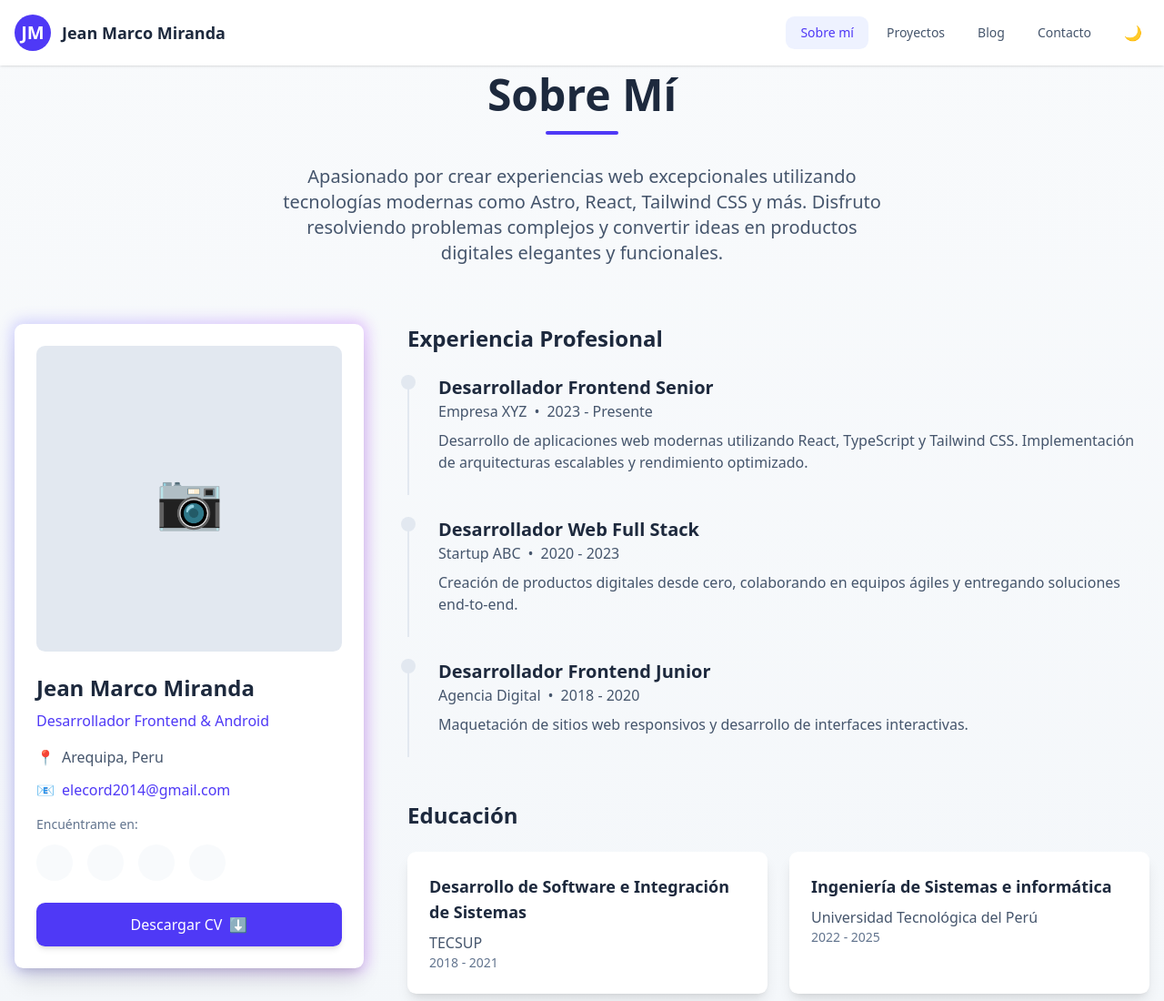
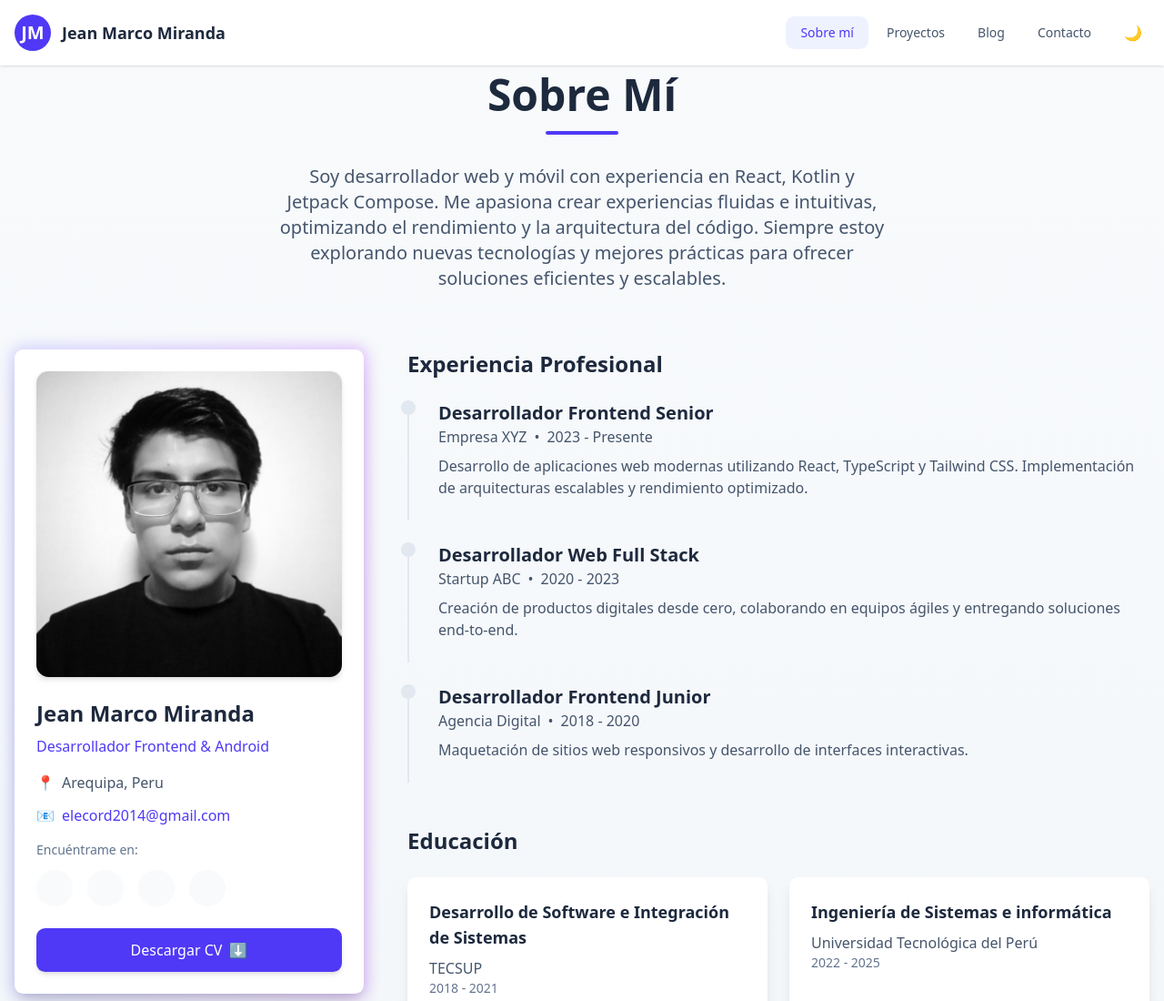
Before and after one commit to JeanMarcoMiranda/portfolio-web, an Astro site: page /about in a window 1280 px wide. Shown: the top 1100 px of the page at 91% size. Built offline with nearby package versions, Linux system fonts and the light colour scheme; Astro itself is replaced by a stand-in of ours; some icons are missing.

Commit message:
fear: changin about me content and styles of profile picture

```diff
--- a/src/features/about/About.astro
+++ b/src/features/about/About.astro
@@ -1,12 +1,13 @@
 --- // AboutMe.astro
 import { Image } from 'astro:assets';
 import { Icon } from 'astro-icon/components';
+import profileImage from '../../assets/profile.jpg'; // ajusta la ruta según dónde esté tu componente
 
 // Puedes personalizar estos datos según tu información
 const personalInfo = {
   name: "Jean Marco Miranda",
   title: "Desarrollador Frontend & Android",
-  description: "Apasionado por crear experiencias web excepcionales utilizando tecnologías modernas como Astro, React, Tailwind CSS y más. Disfruto resolviendo problemas complejos y convertir ideas en productos digitales elegantes y funcionales.",
+  description: "Soy desarrollador web y móvil con experiencia en React, Kotlin y Jetpack Compose. Me apasiona crear experiencias fluidas e intuitivas, optimizando el rendimiento y la arquitectura del código. Siempre estoy explorando nuevas tecnologías y mejores prácticas para ofrecer soluciones eficientes y escalables.",
   location: "Arequipa, Peru",
   email: "elecord2014@gmail.com",
 };
@@ -82,11 +83,13 @@ const interests = ["Programación", "Diseño UX/UI", "Inteligencia Artificial",
         <div class="relative group">
           <div class="absolute -inset-1 bg-gradient-to-r from-indigo-500 to-purple-600 rounded-xl blur opacity-25 group-hover:opacity-75 transition duration-300"></div>
           <div class="relative bg-white dark:bg-slate-800 p-6 rounded-lg shadow-xl">
-            <!-- Sustituye con tu foto real -->
-            <div class="aspect-square bg-slate-200 dark:bg-slate-700 rounded-lg mb-6 overflow-hidden">
-              <div class="w-full h-full flex items-center justify-center text-slate-400 dark:text-slate-500">
-                <span class="text-6xl">📷</span>
-              </div>
+            <!-- Profile image -->
+            <div class="aspect-square rounded-lg mb-6 overflow-hidden shadow-md">
+              <Image
+                src={profileImage}
+                alt="Foto de Jean Marco Miranda"
+                class="grayscale rounded-xl shadow-lg ring-1 ring-slate-200 dark:ring-slate-700 transition-transform duration-300 ease-in-out hover:scale-105"
+              />
             </div>
 
             <h3 class="text-2xl font-bold text-slate-800 dark:text-white mb-2">{personalInfo.name}</h3>
```
Also changed, not shown: src/assets/profile.jpg (added).
